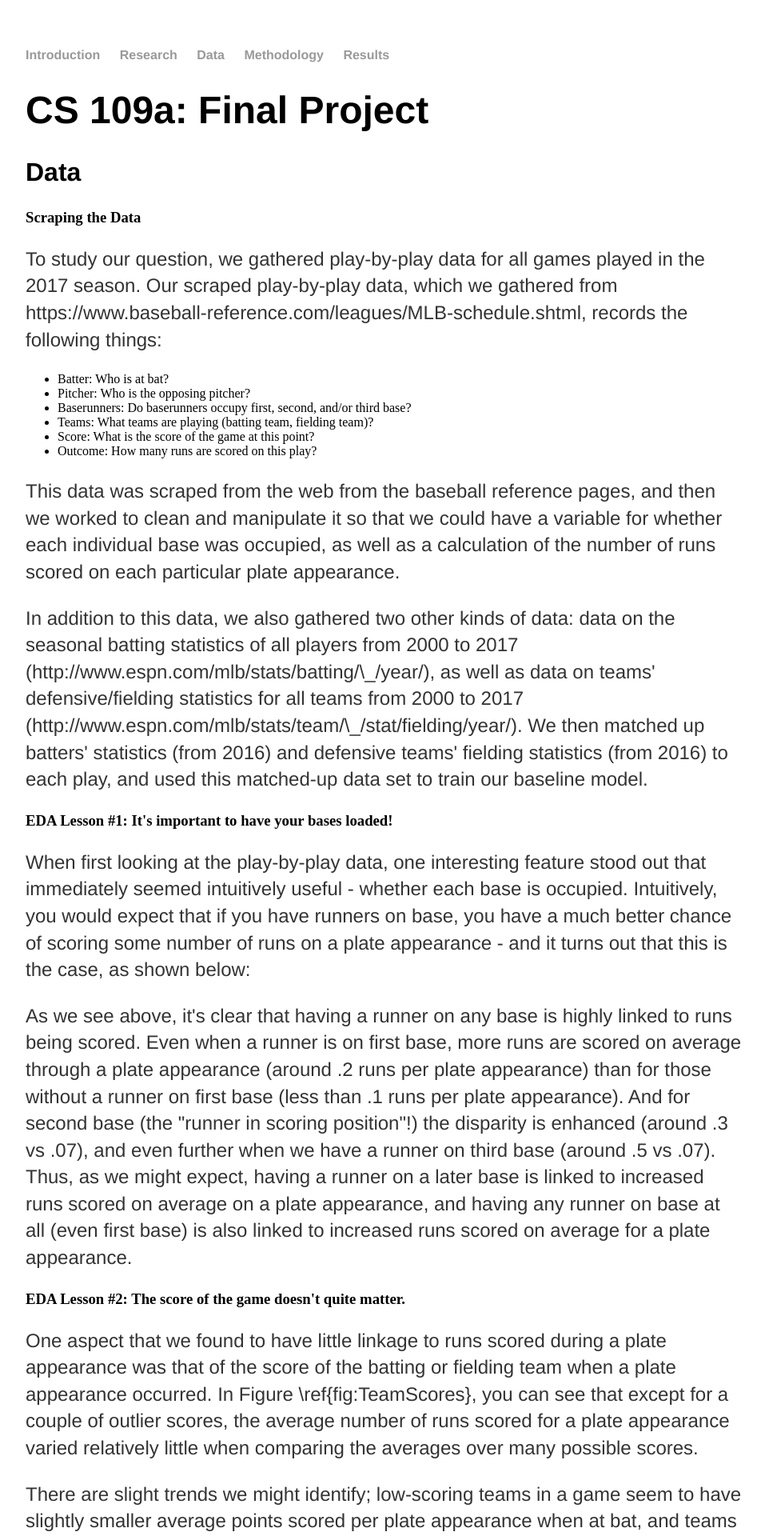
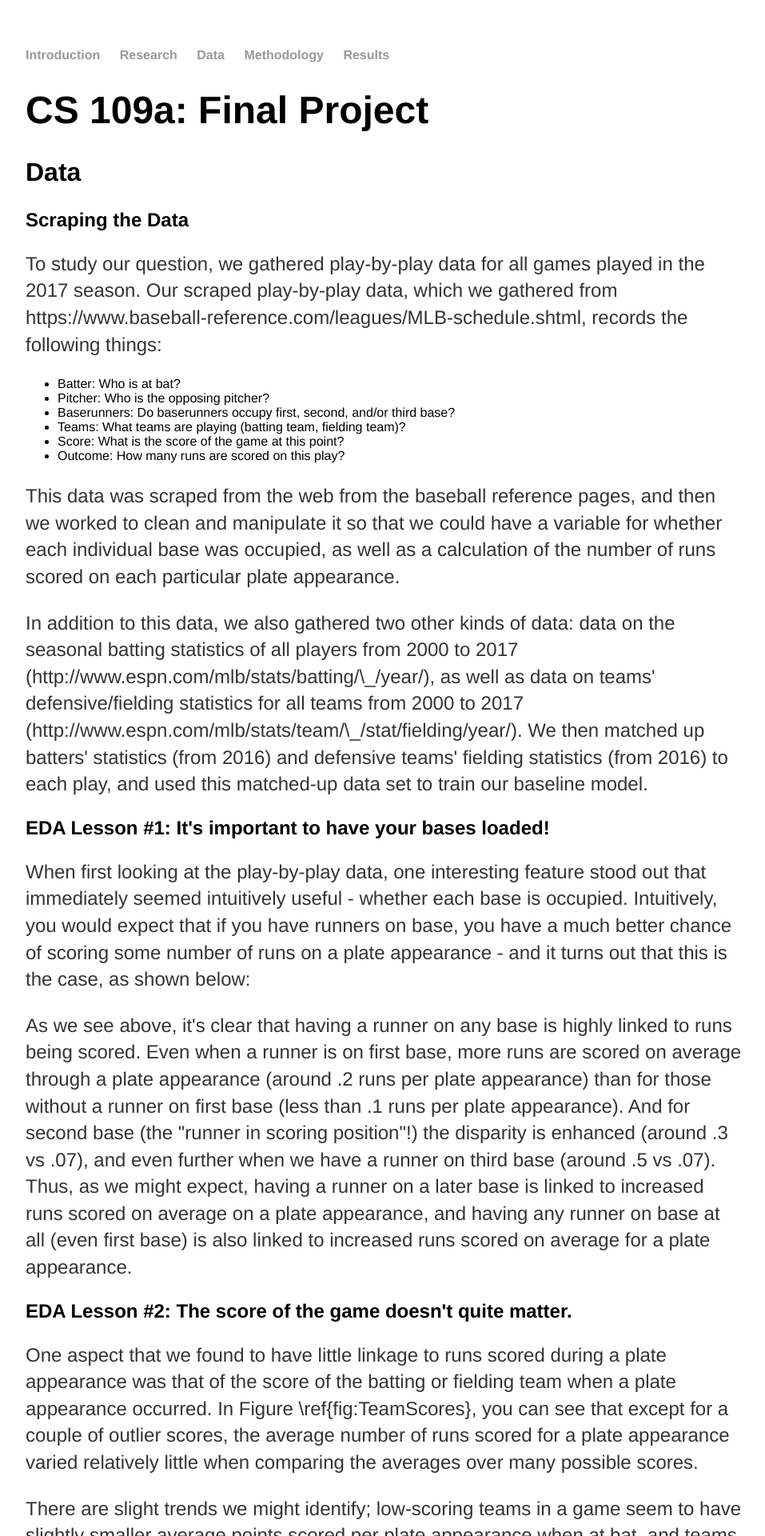
Before and after one commit to handypark/handypark.github.io, a Jekyll site: the page built from data.html, in a window 1280 px wide. Shown: the top 1920 px of the page at 80% size, without its empty margins (160-1117 px from the left). Built offline with Jekyll 4.4.1, drawn with Linux system fonts in a browser that asks for light colours.

Commit message:
Update main.css

```diff
--- a/css/main.css
+++ b/css/main.css
@@ -27,6 +27,10 @@ h2{
     font-size: 2em;
     font-family:'Helvetica', 'Arial', 'Sans-Serif';
 }
+h3{
+    font-size: 1.5em;
+    font-family:'Helvetica', 'Arial', 'Sans-Serif';
+}
 p{
     font-size: 1.5em;
     font-family:'Helvetica', 'Arial', 'Sans-Serif';
@@ -44,3 +48,6 @@ ul.posts{
 ul.posts li{
     list-style: none;
 }
+ul{
+    font-family:'Helvetica', 'Arial', 'Sans-Serif';
+}
```
